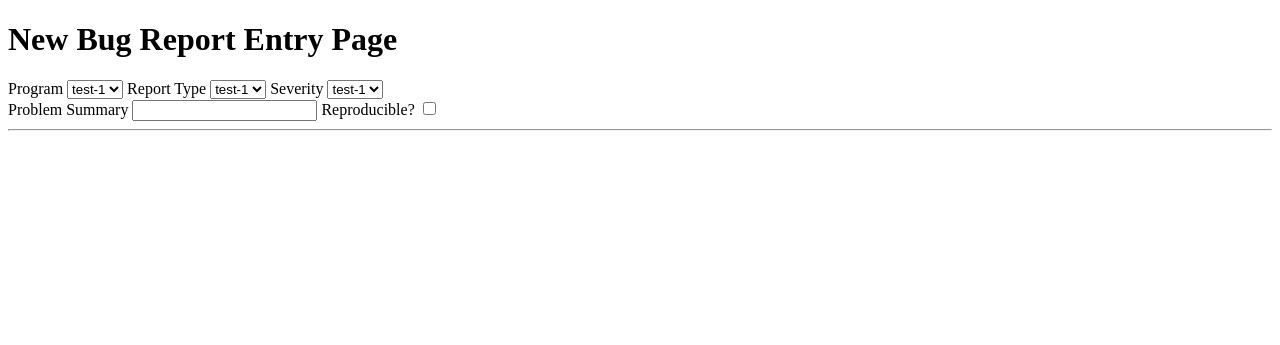
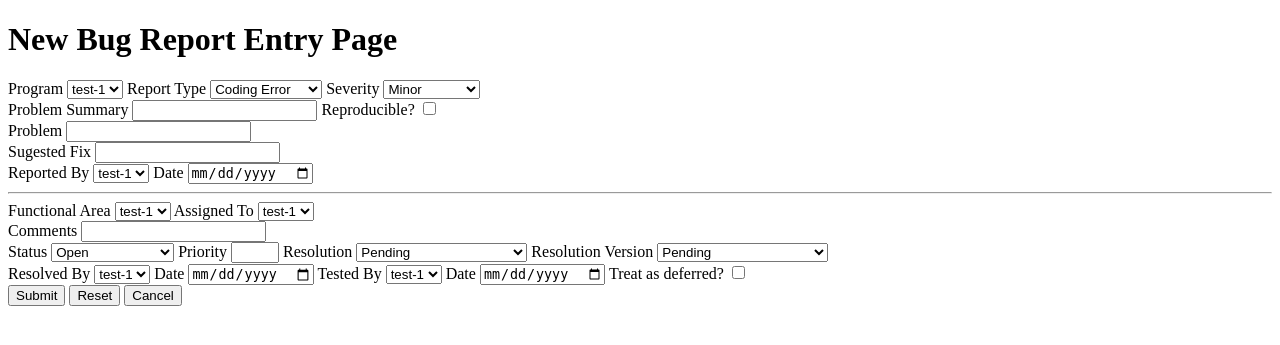
Before and after one commit to slippy-web-dev/bug-hunt, a Django app: page /app/new-bug/ in a window 1280 px wide. Shown: the top 345 px of the page. Run offline with Django 3.2, Linux system fonts and the light colour scheme; the visitor is signed in with stand-in values (Sample User, id 1).

Commit message:
finished basic layout of bug form

```diff
--- a/bug_hunt/app/templates/static_files/add-bug.html
+++ b/bug_hunt/app/templates/static_files/add-bug.html
@@ -16,24 +16,118 @@
       </select>
       <label>Report Type</label>
       <select id="report_types" name="report_types">
-        <option value="test-1">test-1</option>
-        <option value="test-2">test-2</option>
-        <option value="test-3">test-3</option>
-        <!-- Attach results from Programs query in <option value=""></>-->
+        <option value="coding-error">Coding Error</option>
+        <option value="design-issue">Design Issue</option>
+        <option value="suggestion">Suggestion</option>
+        <option value="documentation">Documentation</option>
+        <option value="hardware">Hardware</option>
+        <option value="query">Query</option>
       </select>
       <label>Severity</label>
       <select id="severity_levels" name="severity_levels">
-        <option value="test-1">test-1</option>
-        <option value="test-2">test-2</option>
-        <option value="test-3">test-3</option>
-        <!-- Attach results from Programs query in <option value=""></>-->
+        <option value="minor">Minor</option>
+        <option value="intermediate">Intermediate</option>
+        <option value="severe">Severe</option>
       </select>
       <br>
       <label>Problem Summary</label>
       <input type="text" name="problem_summary">
       <label>Reproducible?</label>
       <input type="checkbox" name="reducible">
+      <br>
+      <label>Problem</label>
+      <input type="text" name="problem_text">
+      <br>
+      <label>Sugested Fix</label>
+      <input type="text" name="suggested_fix_text">
+      <br>
+      <label>Reported By</label>
+      <select id="reported_by" name="reported_by">
+        <option value="test-1">test-1</option>
+        <option value="test-2">test-2</option>
+        <option value="test-3">test-3</option>
+        <!-- Attach results from Employees query in <option value=""></>-->
+      </select>
+      <label>Date</label>
+      <input type="date" name="date_bug">
       <hr>
+      <label>Functional Area</label>
+      <select id="functional_areas" name="functional_areas">
+        <option value="test-1">test-1</option>
+        <option value="test-2">test-2</option>
+        <option value="test-3">test-3</option>
+        <!-- Attach results from Areas query in <option value=""></>-->
+      </select>
+      <label>Assigned To</label>
+      <select id="assigned_to" name="assigned_to">
+        <option value="test-1">test-1</option>
+        <option value="test-2">test-2</option>
+        <option value="test-3">test-3</option>
+        <!-- Attach results from Employees query in <option value=""></>-->
+      </select>
+      <br>
+      <label>Comments</label>
+      <input type="text" name="comments_text">
+      <br>
+      <label>Status</label>
+      <select id="status" name="status">
+        <option value="open">Open</option>
+        <option value="closed-or-open">Cloased or Open</option>
+        <option value="closed">Closed</option>
+        <option value="resolved">Resolved</option>
+      </select>
+      <label>Priority</label>
+      <input type="number" name="priority" min="1" max="6">
+      <label>Resolution</label>
+      <select id="resolution" name="resolution">
+        <option value="pending">Pending</option>
+        <option value="fixed">Fixed</option>
+        <option value="irreproducible">Irreproducible</option>
+        <option value="deferred">Deferred</option>
+        <option value="as-designed">As Designed</option>
+        <option value="withdrawn">Withdrawn by reporter</option>
+        <option value="need-more-info">Need more info</option>
+        <option value="disagree">Disagree with suggestion</option>
+        <option value="duplicate">Duplicate</option>
+      </select>
+      <label>Resolution Version</label>
+      <select id="resolution_version" name="resolution_version">
+        <option value="pending">Pending</option>
+        <option value="fixed">Fixed</option>
+        <option value="irreproducible">Irreproducible</option>
+        <option value="deferred">Deferred</option>
+        <option value="as-designed">As Designed</option>
+        <option value="withdrawn">Withdrawn by reporter</option>
+        <option value="need-more-info">Need more info</option>
+        <option value="disagree">Disagree with suggestion</option>
+        <option value="duplicate">Duplicate</option>
+        <!-- Attach results from Resolution query in <option value=""></>-->
+      </select>
+      <br>
+      <label>Resolved By</label>
+      <select id="resolved_by" name="resolved_by">
+        <option value="test-1">test-1</option>
+        <option value="test-2">test-2</option>
+        <option value="test-3">test-3</option>
+        <!-- Attach results from Employees query in <option value=""></>-->
+      </select>
+      <label>Date</label>
+      <input type="date" name="date_resolution">
+      <label>Tested By</label>
+      <select id="assigned_to" name="assigned_to">
+        <option value="test-1">test-1</option>
+        <option value="test-2">test-2</option>
+        <option value="test-3">test-3</option>
+        <!-- Attach results from Employees query in <option value=""></>-->
+      </select>
+      <label>Date</label>
+      <input type="date" name="date_test">
+      <label>Treat as deferred?</label>
+      <input type="checkbox" name="deferred">
+      <br>
+      <input type="submit" value="Submit">
+      <input type="reset" value="Reset">
+      <input type="button" value="Cancel"> <!-- Cancel needs to redirect to previous page-->
     </form>
   </body>
 </html>
```
